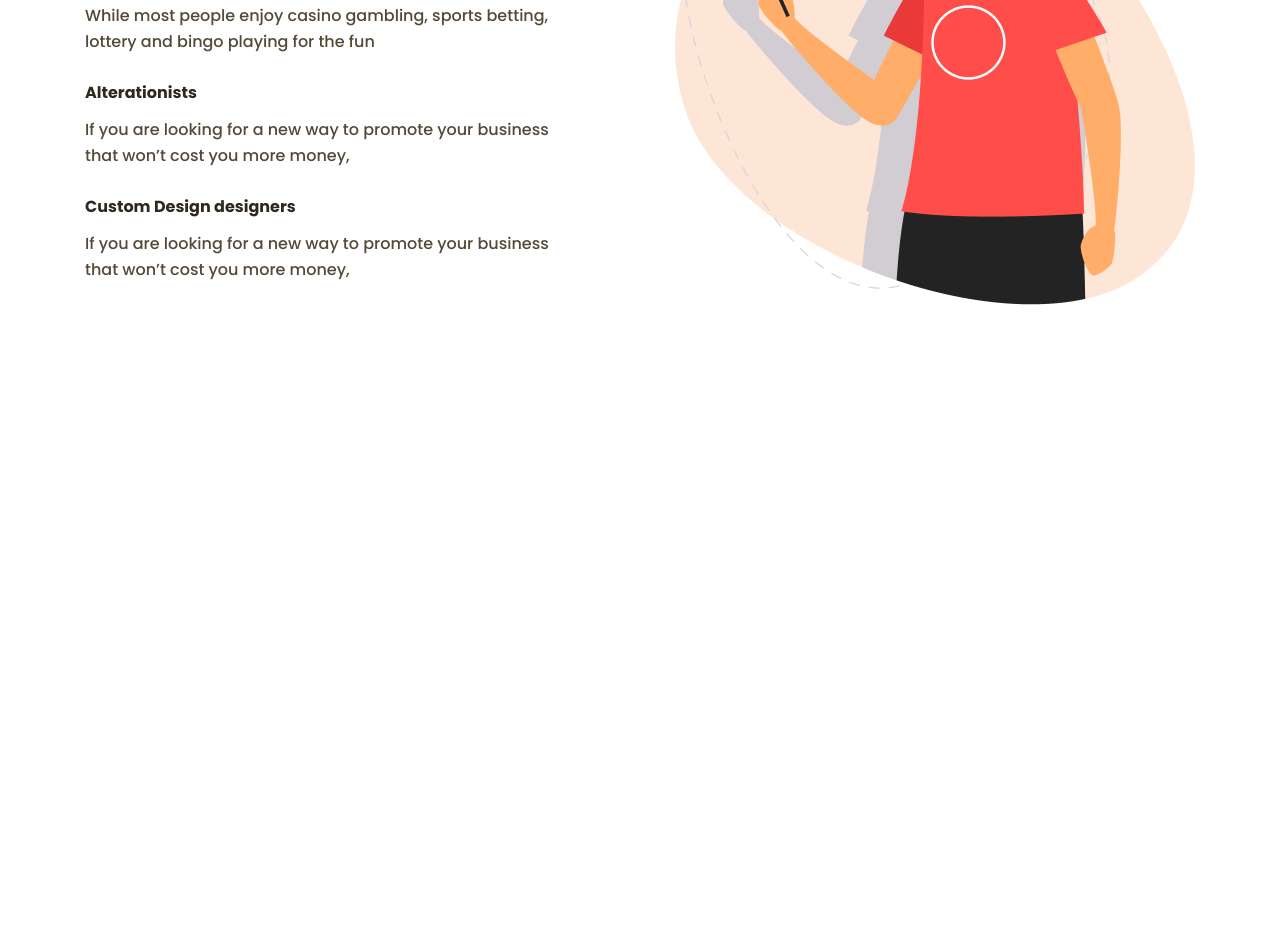
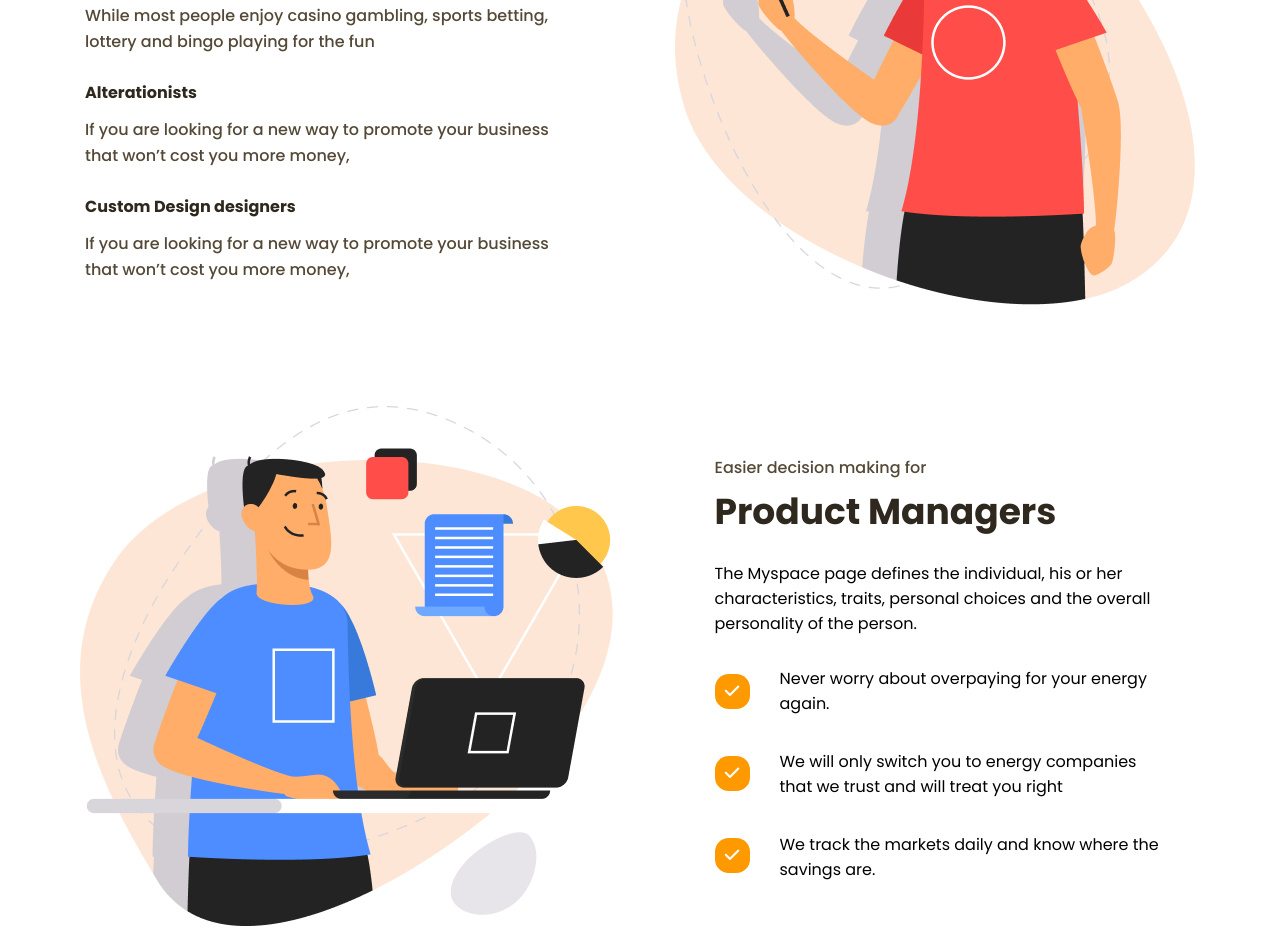
Before and after one commit to jenniesteinhoff/productly, a plain HTML site: page index.html in a window 1280 px wide. Shown: the part 1536-2483 px from the top of the page. Before the commit the page ends 1861 px from the top, so only its background shows below. Drawn offline with Linux system fonts and the light colour scheme.

Commit message:
creating product section

```diff
--- a/index.html
+++ b/index.html
@@ -64,25 +64,25 @@
 
             <div class="card feature_middle">
                 <div class="card feature_1">
-                    <div class="card feature icon purple"><button><i class="fa-solid fa-arrow-pointer fa-lg" style="color: #fff;">
+                    <div class="btn feature icon purple"><button><i class="fa-solid fa-arrow-pointer fa-lg">
                     </i></button></div>
                     <div class="card feature heading"><p>First click tests</p></div>
                     <div class="card feature text"><p>While most people enjoy casino gambling,</p></div>
                 </div>
                 <div class="card feature_2">
-                    <div class="card feature icon yellow"><button><i class="fa-solid fa-question fa-lg" style="color: #ffffff;">
+                    <div class="btn feature icon yellow"><button><i class="fa-solid fa-question fa-lg">
                     </i></button></div>
                     <div class="card feature heading"><p>Design surveys</p></div>
                     <div class="card feature text"><p>Sports betting, lottery and bingo playing for the fun</p></div>
                 </div>
                 <div class="card feature_3">
-                    <div class="card feature icon red"><button><i class="fa-solid fa-heart fa-lg" style="color: #fff;"></i>
+                    <div class="btn feature icon red"><button><i class="fa-solid fa-heart fa-lg"></i>
                     </button></div>
                     <div class="card feature heading"><p>Preference tests</p></div>
                     <div class="card feature text"><p>The Myspace page defines the individual.</p></div>
                 </div>
                 <div class="card feature_4">
-                    <div class="card feature icon blue"><button><i class="fa-solid fa-hourglass-half fa-lg" style="color: #fff;">
+                    <div class="btn feature icon blue"><button><i class="fa-solid fa-hourglass-half fa-lg">
                     </i></button></div>
                     <div class="card feature heading"><p>Five second tests</p></div>
                     <div class="card feature text"><p>Personal choices and the overall personality of the person. </p></div>
@@ -118,9 +118,34 @@
                 </div>
             </div>
             <div class="card image_design">
-                <img src="./images/image_design.png" alt="illustration of a man and two women jumping happily after throwing their
-                papers in the air"></div>
+                <img src="./images/image_design.png" alt="illustration of a man holding a smartphone"></div>
         </div>
-</body>
 
+        <!--Product Professional-->
+        <div class="container__product">
+            <div class="card image_design">
+                <img src="./images/image_product.png" alt="illustration of a man holding a laptop"></div>
+
+            <div class="container__product-right">
+                <div class="card__product-text">
+                    <div class="card product overtitle"><p>Easier decision making for</p></div>
+                    <div class="card product title"><p>Product Managers</p></div>
+                    <div class="card product text"><p>The Myspace page defines the individual, his or her characteristics, traits,
+                    personal choices and the overall personality of the person. </p></div>
+                </div>
+                <div class="card__product-list">
+                    <div class="btn product icon">
+                        <button><i class="fa-solid fa-check fa-lg"></i></button>
+                        <button><i class="fa-solid fa-check fa-lg"></i></button>
+                        <button><i class="fa-solid fa-check fa-lg"></i></button>
+                    </div>
+                    <div class="card product list">
+                        <p>Never worry about overpaying for your energy again.</p>
+                        <p>We will only switch you to energy companies that we trust and will treat you right</p>
+                        <p>We track the markets daily and know where the savings are.</p>
+                    </div>
+                </div>
+            </div>
+        </div>
+    </body>
 </html>
--- a/styles/index.css
+++ b/styles/index.css
@@ -173,21 +173,22 @@ button {
     margin-right: 23px;
     transform: translateX(40px);
 }
-.card.feature.icon button {
+.btn.feature.icon button {
     height: 50px;
     width: 50px;
     border-radius: 19px;
+    color: #FFF;
 }
-.card.feature.icon.purple button {
+.btn.feature.icon.purple button {
     background-color: #7752BE;
 }
-.card.feature.icon.yellow button {
+.btn.feature.icon.yellow button {
     background-color: #FAB005;
 }
-.card.feature.icon.red button {
+.btn.feature.icon.red button {
     background-color: #F03E3D;
 }
-.card.feature.icon.blue button {
+.btn.feature.icon.blue button {
     background-color: #4DADF7;
 }
 .card.feature.heading {
@@ -256,3 +257,78 @@ button {
     line-height: 26px;
     color: #544837;
 }
+
+/*Product*/
+.container__product {
+    margin-top: 101px;
+    display: flex;
+    flex-direction: row;
+    height: 521px;
+    width: 1121px;
+}
+.container__product-right {
+    display: flex;
+    flex-direction: column;
+    margin-left: 100px;
+    justify-content: space-between;
+}
+.card.product.title {
+    margin-bottom: 22px;
+    font-weight: 700;
+    font-size: 36px;
+    color: #2F281E;
+}
+.card.product.overtitle {
+    margin-top: 49px;
+    margin-bottom: 3px;
+    font-weight: 500;
+    font-size: 16px;
+    line-height: 26px;
+    color: #544837;
+}
+.design.product.text {
+    margin-bottom: 30px;
+    font-weight: 500;
+    font-size: 16px;
+    line-height: 26px;
+    color: #544837;
+}
+
+.card__product-text {
+    display: flex;
+    flex-direction: column;
+    align-items: flex-start;
+    height: 181px;
+    width: 486px;
+}
+.card__product-list {
+    display: flex;
+    flex-direction: row;
+    justify-content: space-between;
+    align-items: stretch;
+    height: 216px;
+    width: 450px;
+    margin-bottom: 45px;
+}
+.card.product.list {
+    display: flex;
+    width: 385px;
+    flex-direction: column;
+    justify-content: space-between;
+}
+.btn.product.icon {
+    display: flex;
+    flex-direction: column;
+    justify-content: space-between;
+    width: 35px;
+    margin-top: 8px;
+    margin-bottom: 9px;
+}
+.btn.product.icon button {
+    height: 35px;
+    width: 35px;
+    background-color: #FF9900;
+    color: #FFF;
+    border-radius: 13.85px;
+
+}
```
Also changed, not shown: images/image_product.png (added).
